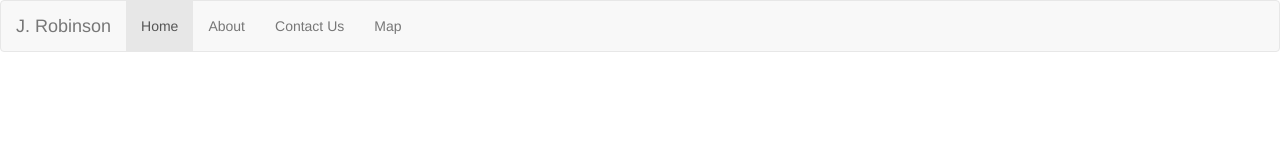
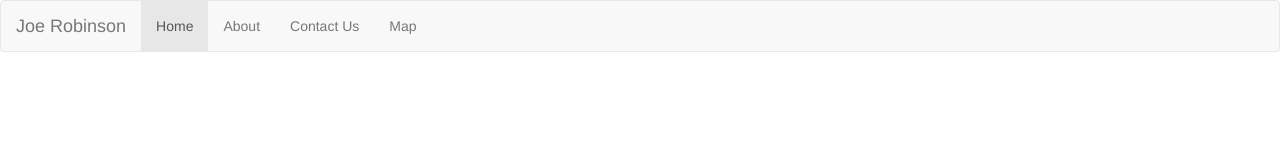
Before and after one commit to Joe-R97/205-Resit, a plain HTML site: page joe-home.html in a window 1280 px wide. Drawn offline with nearby package versions, Linux system fonts and the light colour scheme.

Commit message:
minor changes

```diff
--- a/joe-home.html
+++ b/joe-home.html
@@ -20,7 +20,7 @@
                 <span class="icon-bar"></span>
                 <span class="icon-bar"></span>
               </button>
-              <a class="navbar-brand" href="#">J. Robinson</a>
+              <a class="navbar-brand" href="#">Joe Robinson</a>
             </div>
             <div class="collapse navbar-collapse navbarLinks">
               <ul class="nav navbar-nav">
```
